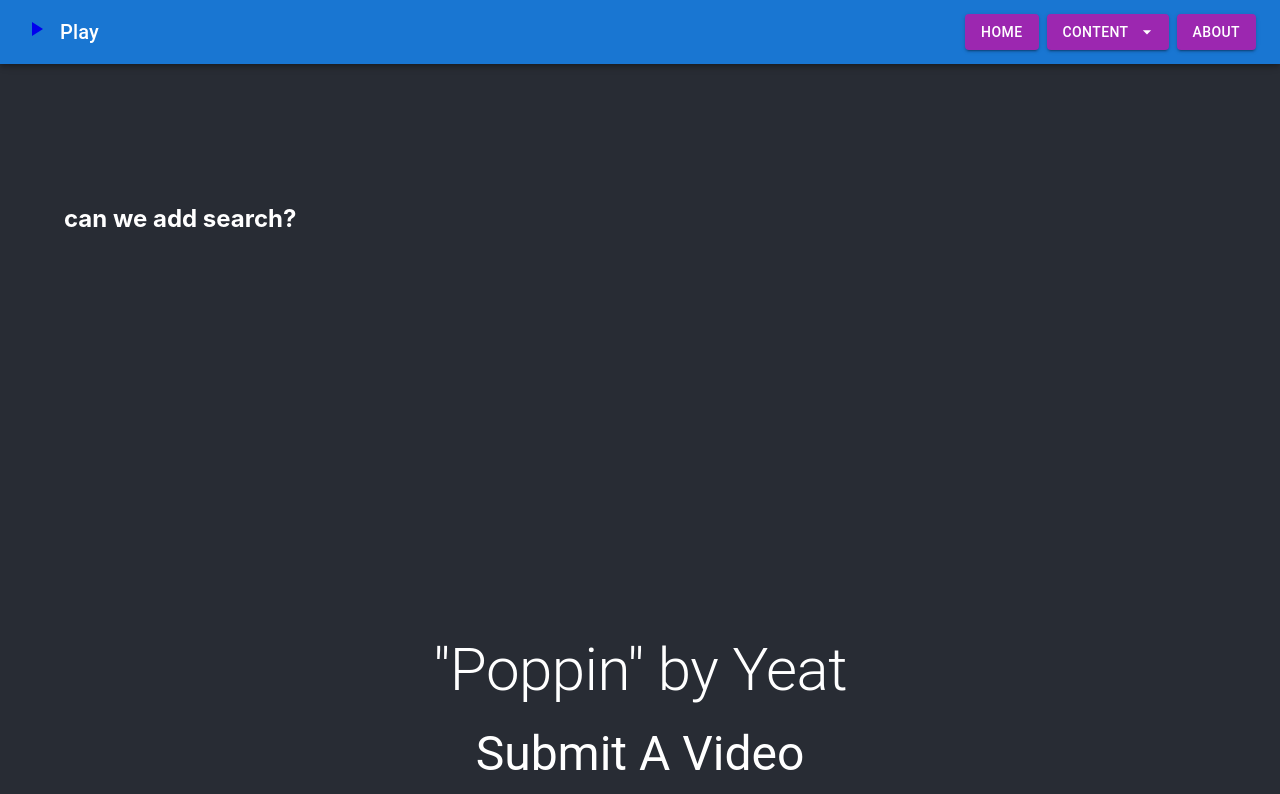
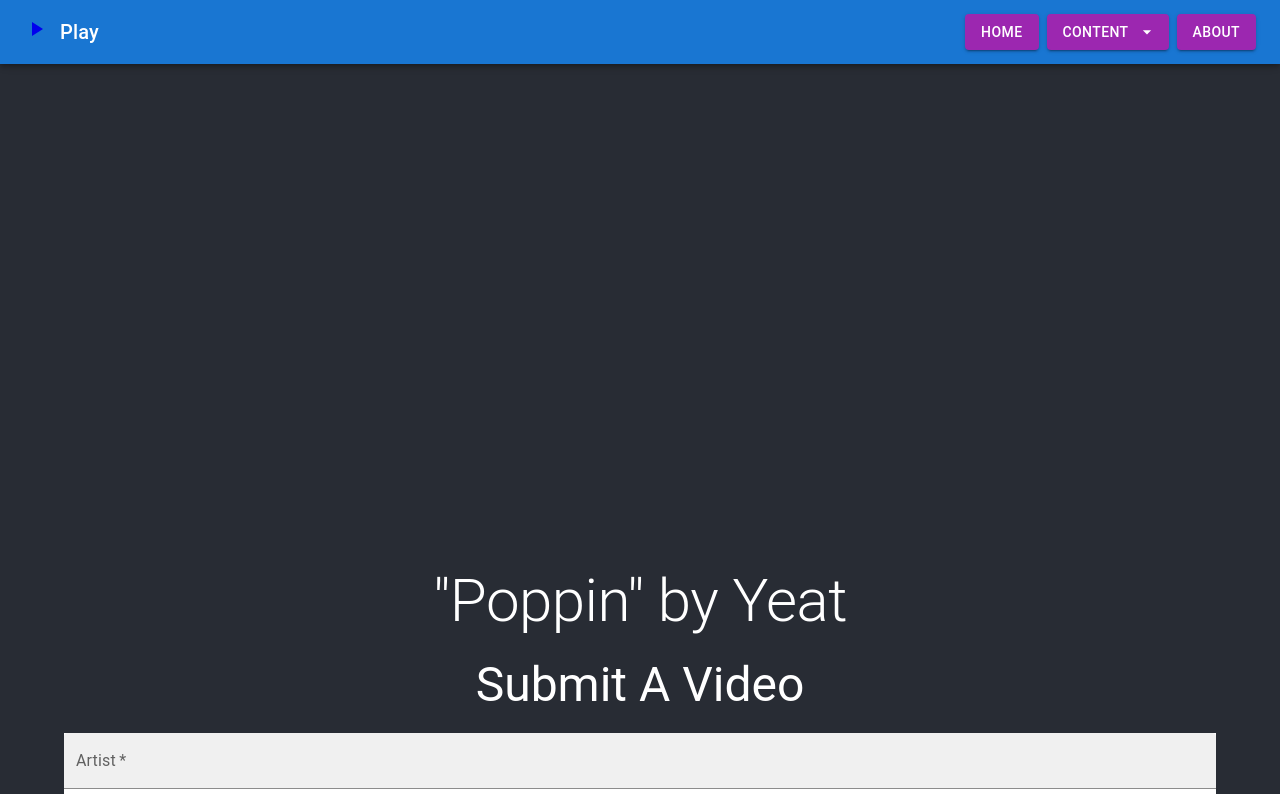
Before and after one commit to aris-vayas/phase-2-project, a React (Create React App) app: page /videos in a window 1280 px wide. Shown: the top 794 px of the page. Built offline with nearby package versions, Linux system fonts and the light colour scheme; data requests are answered from the project's data file.

Commit message:
latest version from aris

```diff
--- a/src/Components/Videos.jsx
+++ b/src/Components/Videos.jsx
@@ -29,7 +29,7 @@
       <br></br>
       <br></br>
       <br></br>
-      <h2>can we add search?</h2>
+
       <Carousle>{VideoCard}</Carousle>
       <br></br>
       <Typography variant="h3" align="center">
```
